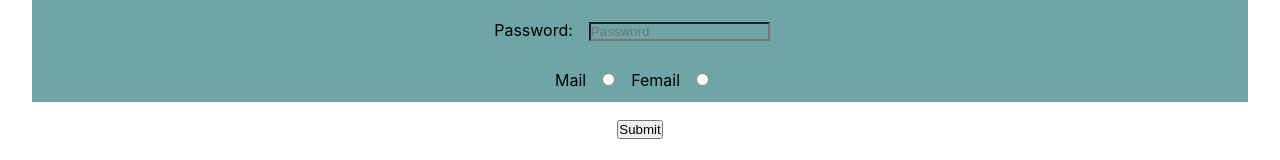
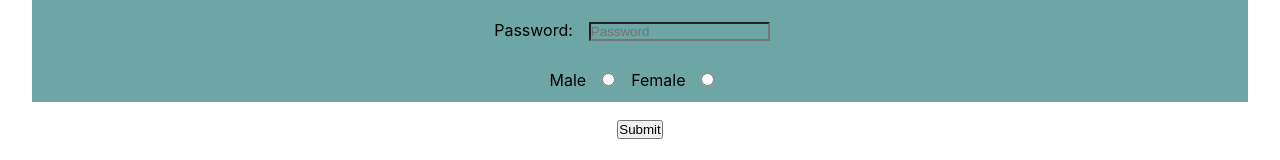
Before and after one commit to shwetadubey23/react-fundamental-part2, a React (Create React App) app: page / in a window 1280 px wide. Shown: the part 163-323 px from the top of the page. Built offline with nearby package versions, Linux system fonts and the light colour scheme.

Commit message:
submit-form

```diff
--- a/src/component/SubmitForm.js
+++ b/src/component/SubmitForm.js
@@ -9,38 +9,45 @@ export default function SubmitForm() {
         gender: ''
     })
 
-    const handelSubmit = (e) => {
-        e.preventDefalut()
-        setFormData('')
+    const handleSubmit = (e) => {
+        e.preventDefault()
+        // setFormData({
+        //     name: '',
+        //     email: '',
+        //     phone: '',
+        //     password: '',
+        //     gender: ''
+        // })
+        console.log('formData', formData);
     }
 
-    const handelFormData = (e) => {
+    const handleFormData = (e) => {
         setFormData(prevState => {
             return { ...prevState, [e.target.id]: e.target.value }
         })
     }
     return (
         <div>
-            <form className='form' onSubmit={handelSubmit}>
+            <form className='form' onSubmit={handleSubmit}>
                 <label>Name:</label>
-                <input type='text' id='name' placeholder='Name' value={formData.name} onChange={handelFormData} /> <br />
+                <input type='text' id='name' placeholder='Name' value={formData.name} onChange={handleFormData} /> <br />
                 <label>Email:</label>
-                <input type='email' id='email' placeholder='Email' value={formData.email} onChange={handelFormData} /> <br />
+                <input type='email' id='email' placeholder='Email' value={formData.email} onChange={handleFormData} /> <br />
                 <label>Phone:</label>
-                <input type='text' id='phone' placeholder='Phone' value={formData.phone} onChange={handelFormData} /> <br />
+                <input type='text' id='phone' placeholder='Phone' value={formData.phone} onChange={handleFormData} /> <br />
                 <label>Password:</label>
-                <input type='passwrd' id='password' placeholder='Password' value={formData.password} onChange={handelFormData} /> <br />
-                <label>Mail</label>
-                <input type='radio' name='gender' id='mail'
-                value={formData.gender}
-                checked={formData.gender === 'mail'}
-                onChange={handelFormData}
-                 />
-                <label>Femail</label>
-                <input type='radio' name='gender' id='femail'
-                 value={formData.gender}
-                 checked = {formData.gender === 'femail'}
-                onChange={handelFormData} />
+                <input type='password' id='password' placeholder='Password' value={formData.password} onChange={handleFormData} /> <br />
+                <label htmlFor='male'>Male</label>
+                <input type='radio' name='gender' id='male'
+                    value={formData.gender}
+                    checked={formData.gender === 'male'}
+                    onChange={handleFormData}
+                />
+                <label htmlFor='female'>Female</label>
+                <input type='radio' name='gender' id='female'
+                    value={formData.gender}
+                    checked={formData.gender === 'female'}
+                    onChange={handleFormData} />
             </form>
             <button>Submit</button>
         </div>
```
